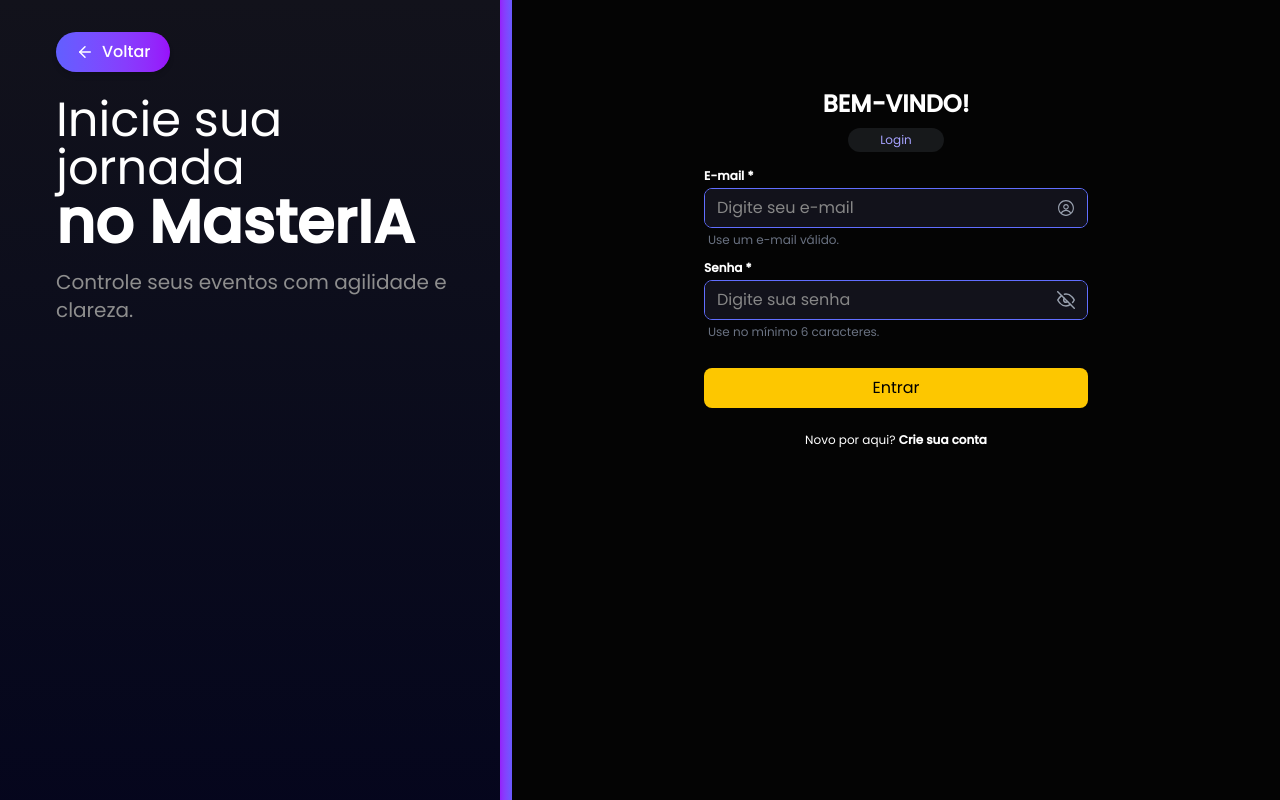
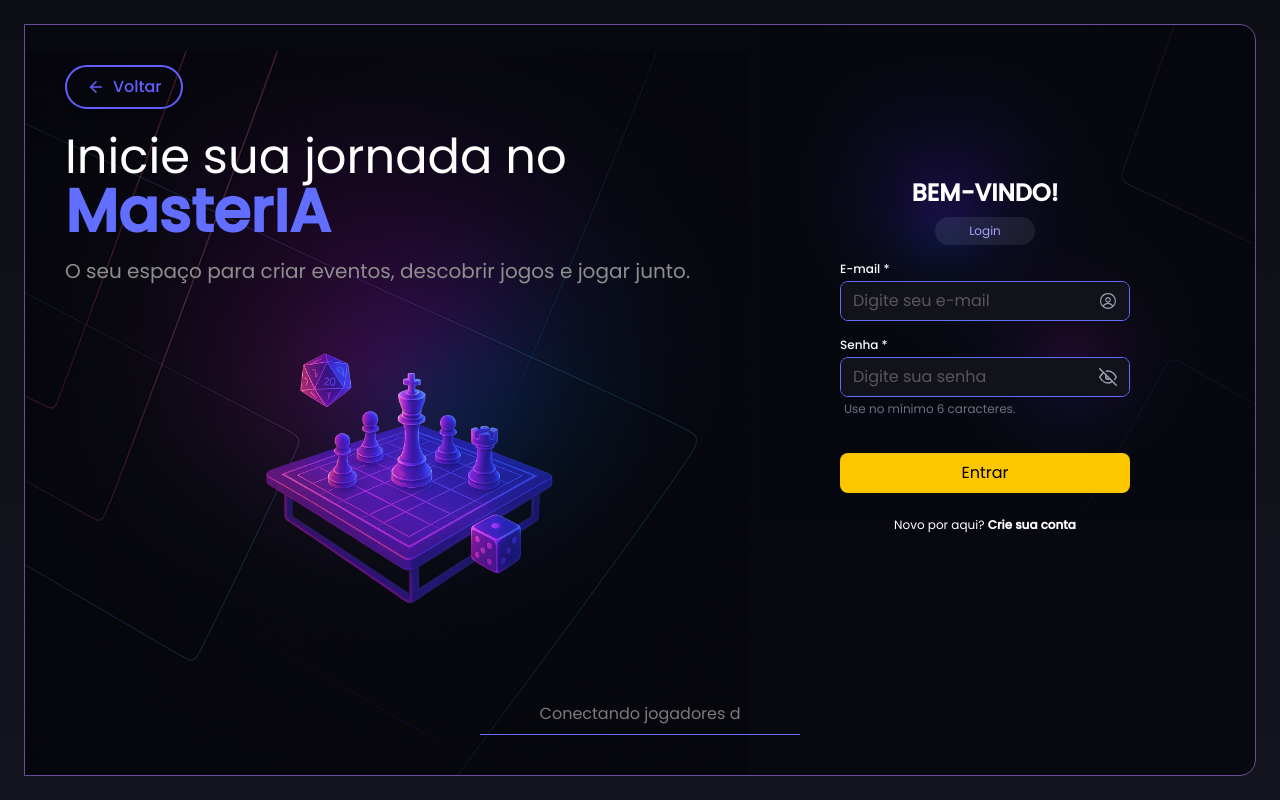
Before and after one commit to LeoBat00/MasterIA-frontend, a Next.js app in the folder view/: page /login in a window 1280 px wide. Shown: the top 800 px of the page. Built offline with nearby package versions, Linux system fonts and the light colour scheme; no server answers.

Commit message:
Ajusta layout login

```diff
--- a/view/src/app/(auth)/layout.tsx
+++ b/view/src/app/(auth)/layout.tsx
@@ -1,15 +1,47 @@
+"use client";
 import AuthLeftPane from "@/components/AuthLeftPane";
+import { useAutoDigit } from "@/hooks/useAutoDigit";
+import { ArrowLeft } from "lucide-react";
+import Link from "next/link";
 
-export default function AuthLayout({ children }: { children: React.ReactNode }) {
+export default function AuthLayout({ children }) {
+  const mensagens = [
+    "Conectando jogadores de tabuleiro.",
+    "Encontre sua próxima aventura.",
+    "Descubra grupos perto de você.",
+  ];
+  const mensagem = useAutoDigit(mensagens, 85, 1500);
   return (
     <>
-            <div className="min-h-screen grid grid-cols-1 md:grid-cols-[0.8fr_1.2fr] pt-8 md:pt-0">
-                <div className="bg-[var(--background-color-1)]">
+      <div
+        className="
+         p-[24px] h-screen rounded-e-2xl
+        text-white relative"
+      >
+        <div className="relative w-full h-full bg-[#070810] p-[8px] md:p-[40px] overflow-clip border border-[#6A4F99] rounded-e-2xl flex flex-col  justify-between">
+          <div className="absolute inset-0 bg-[url('/bgLogin.png')] bg-cover bg-center opacity-80"></div>
+
+          <header className="h-auto w-full z-30 hidden md:block">
+            <Link
+              href="/"
+              className="inline-flex z-30 items-center gap-2 text-indigo-500 cursor-pointer border-indigo-500 border-2 px-5 py-2 rounded-full font-medium shadow-md transition hover:brightness-110 hover:shadow-lg mb-6"
+            >
+              <ArrowLeft size={18} />
+              Voltar
+            </Link>
+          </header>
+          <div className="w-full h-full p-[16px] md:p-[0px] flex md:grid md:grid-cols-[1.2fr_0.8fr] z-20">
+            <div className="relative z-10 md:block hidden">
               <AuthLeftPane />
             </div>
-                <div className="flex flex-col justify-start bg-[#040404] items-center px-6 py-12  sm:p-12">
-                    <div className="w-full pt-10 max-w-sm">
+            <div className=" relative z-10 flex flex-col justify-start items-center w-full h-full mt-[44px] ">
               {children}
+            </div>
+          </div>
+
+          <div className="w-full items-center flex-col justify-center z-10 hidden md:flex">
+            <span className="text-[#7B7B7B] mb-2">{mensagem}</span>
+            <span className="w-[320px] border-b-1 border-[#616EFF] "></span>
           </div>
         </div>
       </div>
--- a/view/src/app/(auth)/login/page.tsx
+++ b/view/src/app/(auth)/login/page.tsx
@@ -1,4 +1,4 @@
-'use client';
+"use client";
 
 import Link from "next/link";
 import { useState } from "react";
@@ -13,37 +13,45 @@ type ErroLoginType = { loginInput: string; senha: string };
 export default function LoginPage() {
   // eslint-disable-next-line @typescript-eslint/no-unused-vars
   const router = useRouter();
-    const {login, loading} = useAuthStore();
+  const { login, loading } = useAuthStore();
 
   const [showPassword, setShowPassword] = useState(false);
   const [loginInput, setLogin] = useState("");
   const [senha, setSenha] = useState("");
-    const [erro, setErro] = useState<ErroLoginType>({ loginInput: "", senha: "" });
+  const [erro, setErro] = useState<ErroLoginType>({
+    loginInput: "",
+    senha: "",
+  });
 
   const handleLogin = async () => {
     const e: ErroLoginType = { loginInput: "", senha: "" };
     if (!loginInput.trim()) e.loginInput = "O campo loginInput é obrigatório.";
-        else if (!/^\S+@\S+\.\S+$/.test(loginInput)) e.loginInput = "O campo loginInput deve ser um e-mail válido.";
+    else if (!/^\S+@\S+\.\S+$/.test(loginInput))
+      e.loginInput = "O campo loginInput deve ser um e-mail válido.";
     if (!senha.trim()) e.senha = "O campo senha é obrigatório.";
-        else if (senha.length < 6) e.senha = "A senha deve ter no mínimo 6 caracteres.";
+    else if (senha.length < 6)
+      e.senha = "A senha deve ter no mínimo 6 caracteres.";
     setErro(e);
     if (e.loginInput || e.senha) return;
-        const ok = await login(loginInput, senha );
+    const ok = await login(loginInput, senha);
     if (ok) router.push("/organizadorHome");
-
   };
 
   return (
     <>
+      <div className="md:max-w-[290px] lg:maxw-[380px] w-full z-30">
         <h2 className="text-2xl font-semibold text-center mb-2">BEM-VINDO!</h2>
+
         <div className="flex justify-center">
           <div className="rounded-full w-fit px-8 py-1 bg-[var(--background-color-3)]">
-                    <p className="text-xs text-center bg-[var(--text-color-1)] bg-clip-text text-transparent">Login</p>
+            <p className="text-xs text-center bg-[var(--text-color-1)] border-2 bg-clip-text text-transparent">
+              Login
+            </p>
           </div>
         </div>
 
         <form
-                className="flex flex-col gap-2 mt-4"
+          className="flex flex-col gap-4 mt-4  "
           onSubmit={async (e) => {
             e.preventDefault();
             if (!loading) await handleLogin();
@@ -58,7 +66,6 @@ export default function LoginPage() {
             onChange={setLogin}
             rightIcon={<RxAvatar />}
             maxLength={50}
-                    helperText="Use um e-mail válido."
             required
             error={erro.loginInput || undefined}
             disabled={loading}
@@ -91,10 +98,18 @@ export default function LoginPage() {
             {loading ? "Entrando..." : "Entrar"}
           </button>
         </form>
-
+        <button
+          onClick={() => {
+            history.back();
+          }}
+          className="border-2 border-[var(--color-yellow-primary)] text-[var(--color-yellow-primary)] w-full block md:hidden cursor-pointer rounded-[8px] py-2  hover:opacity-90 mt-4 disabled:opacity-60"
+        >
+          Voltar
+        </button>
         <Link href="/registro" className="mt-6 block text-center text-xs">
           Novo por aqui? <strong>Crie sua conta</strong>
         </Link>
+      </div>
     </>
   );
 }
--- a/view/src/app/globals.css
+++ b/view/src/app/globals.css
@@ -16,6 +16,7 @@
   --color-purple-3: #7C3FFD;
   --color-purple-4: #5a0ffc;
   --color-purple-5: #685BFF;
+  --color-yellow-primary: #FDC700;
 
   --color-border-cinza: #6E737F;
 
--- a/view/src/components/AuthLeftPane/index.tsx
+++ b/view/src/components/AuthLeftPane/index.tsx
@@ -1,34 +1,31 @@
-'use client';
-
-import Link from "next/link";
-import { ArrowLeft } from "lucide-react";
-import Paladino3D from "@/components/Paladino3D";
-
+"use client";
+import { motion } from "framer-motion";
 export default function AuthLeftPane() {
   return (
-        <div className="relative hidden md:flex flex-col h-full justify-start bg-gradient-to-b from-[#12121B] to-[#04041D] w-full p-8 px-14">
-            <div className="absolute top-0 right-0 h-full w-3 bg-gradient-to-r from-[#951FFB] to-[#685BFF]" />
-
+    <div className="relative hidden md:flex flex-col h-full justify-start w-full p-8 md:p-0  ">
       <div className="flex flex-col items-start">
-                <Link
-                    href="/"
-                    className="inline-flex items-center gap-2 bg-gradient-to-r from-indigo-500 to-purple-600 text-white px-5 py-2 rounded-full font-medium shadow-md transition hover:brightness-110 hover:shadow-lg mb-6"
-                >
-                    <ArrowLeft size={18} />
-                    Voltar
-                </Link>
-
         <h1 className="text-5xl font-regular mb-4">
-                    Inicie sua jornada
-                    <span className="block text-6xl font-semibold">no MasterIA</span>
+          Inicie sua jornada no
+          <span className="block text-6xl font-semibold text-[#616EFF]">
+            MasterIA
+          </span>
         </h1>
         <p className="text-[#8E8E8E] text-xl">
-                    Controle seus eventos com agilidade e clareza.
+          O seu espaço para criar eventos, descobrir jogos e jogar junto.
         </p>
-
-                <div className="flex w-[80%] items-center justify-center mt-6">
-                    <Paladino3D />
-                </div>
+        <motion.div
+          animate={{
+            y: [0, -10, 0],
+          }}
+          transition={{
+            duration: 6,
+            repeat: Infinity,
+            ease: "easeInOut",
+          }}
+          className="mt-10 mb-6 w-full flex justify-center"
+        >
+          <img className=" max-w-[303px]" src="/heroMasteria.png"></img>
+        </motion.div>
       </div>
     </div>
   );
--- a/view/src/components/UI/Input.tsx
+++ b/view/src/components/UI/Input.tsx
@@ -7,7 +7,10 @@ export type InputSize = "sm" | "md" | "lg";
 export type InputVariant = "default" | "underline";
 
 export interface InputProps
-    extends Omit<React.InputHTMLAttributes<HTMLInputElement>, "size" | "onChange" | "value"> {
+  extends Omit<
+    React.InputHTMLAttributes<HTMLInputElement>,
+    "size" | "onChange" | "value"
+  > {
   label?: string;
   value?: string;
   onChange?: (value: string) => void;
@@ -21,7 +24,7 @@ export interface InputProps
   variant?: InputVariant;
   fullWidth?: boolean;
   containerClassName?: string; // wrapper externo (label + campo + erro)
-    inputClassName?: string;     // apenas o <input/>
+  inputClassName?: string; // apenas o <input/>
   passwordToggle?: boolean;
   mask?: string;
   number?: boolean;
@@ -39,7 +42,10 @@ const heightBySize: Record<InputSize, string> = {
   lg: "h-12",
 };
 
-const iconSpaceBySize: Record<InputSize, { left: string; right: string; icon: number }> = {
+const iconSpaceBySize: Record<
+  InputSize,
+  { left: string; right: string; icon: number }
+> = {
   sm: { left: "pl-9", right: "pr-9", icon: 16 },
   md: { left: "pl-10", right: "pr-10", icon: 18 },
   lg: { left: "pl-12", right: "pr-12", icon: 20 },
@@ -78,7 +84,8 @@ const Input = forwardRef<HTMLInputElement, InputProps>(function Input(
   const [showPassword, setShowPassword] = useState(false);
 
   const isPassword = type === "password";
-    const effectiveType = isPassword && passwordToggle ? (showPassword ? "text" : "password") : type;
+  const effectiveType =
+    isPassword && passwordToggle ? (showPassword ? "text" : "password") : type;
 
   const withLeft = Boolean(leftIcon);
   // se existir rightIcon use-o; senão, se for senha e passwordToggle=true, usa o olho
@@ -93,7 +100,8 @@ const Input = forwardRef<HTMLInputElement, InputProps>(function Input(
           error ? "border-red-500" : "border-[var(--color-purple-2)]",
           "rounded-[8px]"
         )
-            : "border-b " + (error ? "border-red-500" : "border-[var(--color-purple-2)]");
+      : "border-b " +
+        (error ? "border-red-500" : "border-[var(--color-purple-2)]");
 
   const focusStyles =
     variant === "default"
@@ -118,10 +126,7 @@ const Input = forwardRef<HTMLInputElement, InputProps>(function Input(
   return (
     <div className={clsx("w-full", fullWidth && "block", containerClassName)}>
       {label && (
-                <label
-                    htmlFor={id}
-                    className="block text-xs font-semibold mb-1"
-                >
+        <label htmlFor={id} className="block text-xs font-medium mb-1">
           {label} {required && <span className="text-white">*</span>}
         </label>
       )}
@@ -148,7 +153,11 @@ const Input = forwardRef<HTMLInputElement, InputProps>(function Input(
               "flex items-center justify-center"
             )}
           >
-                        {React.isValidElement(leftIcon) ? React.cloneElement(leftIcon as any, { size: iconSpaceBySize[size].icon }) : leftIcon}
+            {React.isValidElement(leftIcon)
+              ? React.cloneElement(leftIcon as any, {
+                  size: iconSpaceBySize[size].icon,
+                })
+              : leftIcon}
           </button>
         )}
 
@@ -158,7 +167,9 @@ const Input = forwardRef<HTMLInputElement, InputProps>(function Input(
             // se quiser que o onAccept te entregue o valor "cru" (sem máscara), ative:
             // unmask={true}
             onAccept={(val: unknown) =>
-                            handleChange(number ? String(val).replace(/\D/g, "") : String(val))
+              handleChange(
+                number ? String(val).replace(/\D/g, "") : String(val)
+              )
             }
             id={id}
             inputRef={ref} // << use inputRef no lugar de ref
@@ -168,7 +179,9 @@ const Input = forwardRef<HTMLInputElement, InputProps>(function Input(
             // maxLength com máscara geralmente não é necessário; pode até atrapalhar
             disabled={disabled}
             aria-invalid={!!error}
-                        aria-describedby={error ? `${id}-error` : helperText ? `${id}-help` : undefined}
+            aria-describedby={
+              error ? `${id}-error` : helperText ? `${id}-help` : undefined
+            }
             // ajuda no mobile se for só números:
             inputMode={number ? "numeric" : undefined}
             pattern={number ? "\\d*" : undefined}
@@ -186,18 +199,22 @@ const Input = forwardRef<HTMLInputElement, InputProps>(function Input(
           <input
             id={id}
             ref={ref}
-                        onChange={(e: React.ChangeEvent<HTMLInputElement>) => handleChange(e.target.value)}
+            onChange={(e: React.ChangeEvent<HTMLInputElement>) =>
+              handleChange(e.target.value)
+            }
             value={value ?? ""}
             type={effectiveType}
             placeholder={placeholder}
             maxLength={maxLength}
             disabled={disabled}
             aria-invalid={!!error}
-                        aria-describedby={error ? `${id}-error` : helperText ? `${id}-help` : undefined}
+            aria-describedby={
+              error ? `${id}-error` : helperText ? `${id}-help` : undefined
+            }
             inputMode={number ? "numeric" : undefined}
             pattern={number ? "\\d*" : undefined}
             className={clsx(
-                            "w-full outline-none placeholder-[#868686] bg-[#12121B]",
+              "w-full outline-none placeholder-[#868686]/60  bg-[#12121B]",
               paddingsBySize[size],
               withLeft && iconSpaceBySize[size].left,
               withRight && iconSpaceBySize[size].right,
@@ -231,9 +248,17 @@ const Input = forwardRef<HTMLInputElement, InputProps>(function Input(
             }
           >
             {willShowPasswordToggle ? (
-                            showPassword ? <FiEyeOff size={iconSpaceBySize[size].icon} /> : <FiEye size={iconSpaceBySize[size].icon} />
+              showPassword ? (
+                <FiEyeOff size={iconSpaceBySize[size].icon} />
               ) : (
-                            React.isValidElement(rightIcon) ? React.cloneElement(rightIcon as any, { size: iconSpaceBySize[size].icon }) : rightIcon
+                <FiEye size={iconSpaceBySize[size].icon} />
+              )
+            ) : React.isValidElement(rightIcon) ? (
+              React.cloneElement(rightIcon as any, {
+                size: iconSpaceBySize[size].icon,
+              })
+            ) : (
+              rightIcon
             )}
           </button>
         )}
--- /dev/null
+++ b/view/src/hooks/useAutoDigit.ts
@@ -0,0 +1,33 @@
+
+import { useState, useEffect } from "react";
+
+export function useAutoDigit(messages: string[], speed = 80, pause = 1200) {
+  const [index, setIndex] = useState(0); // mensagem atual
+  const [subIndex, setSubIndex] = useState(0); // letra atual
+  const [deleting, setDeleting] = useState(false); // estamos apagando?
+
+  useEffect(() => {
+    if (index === messages.length) setIndex(0);
+
+    // fim da palavra → parar, depois apagar
+    if (!deleting && subIndex === messages[index].length) {
+      const timeout = setTimeout(() => setDeleting(true), pause);
+      return () => clearTimeout(timeout);
+    }
+
+    // apagou tudo → próxima mensagem
+    if (deleting && subIndex === 0) {
+      setDeleting(false);
+      setIndex(prev => (prev + 1) % messages.length);
+      return;
+    }
+
+    const timeout = setTimeout(() => {
+      setSubIndex(prev => prev + (deleting ? -1 : 1));
+    }, speed);
+
+    return () => clearTimeout(timeout);
+  }, [subIndex, index, deleting]);
+
+  return messages[index].substring(0, subIndex);
+}
```
Also changed, not shown: view/public/bgLogin.png (added), view/public/heroMasteria.png (added). Lines whose indentation alone changed are shown as unchanged.
